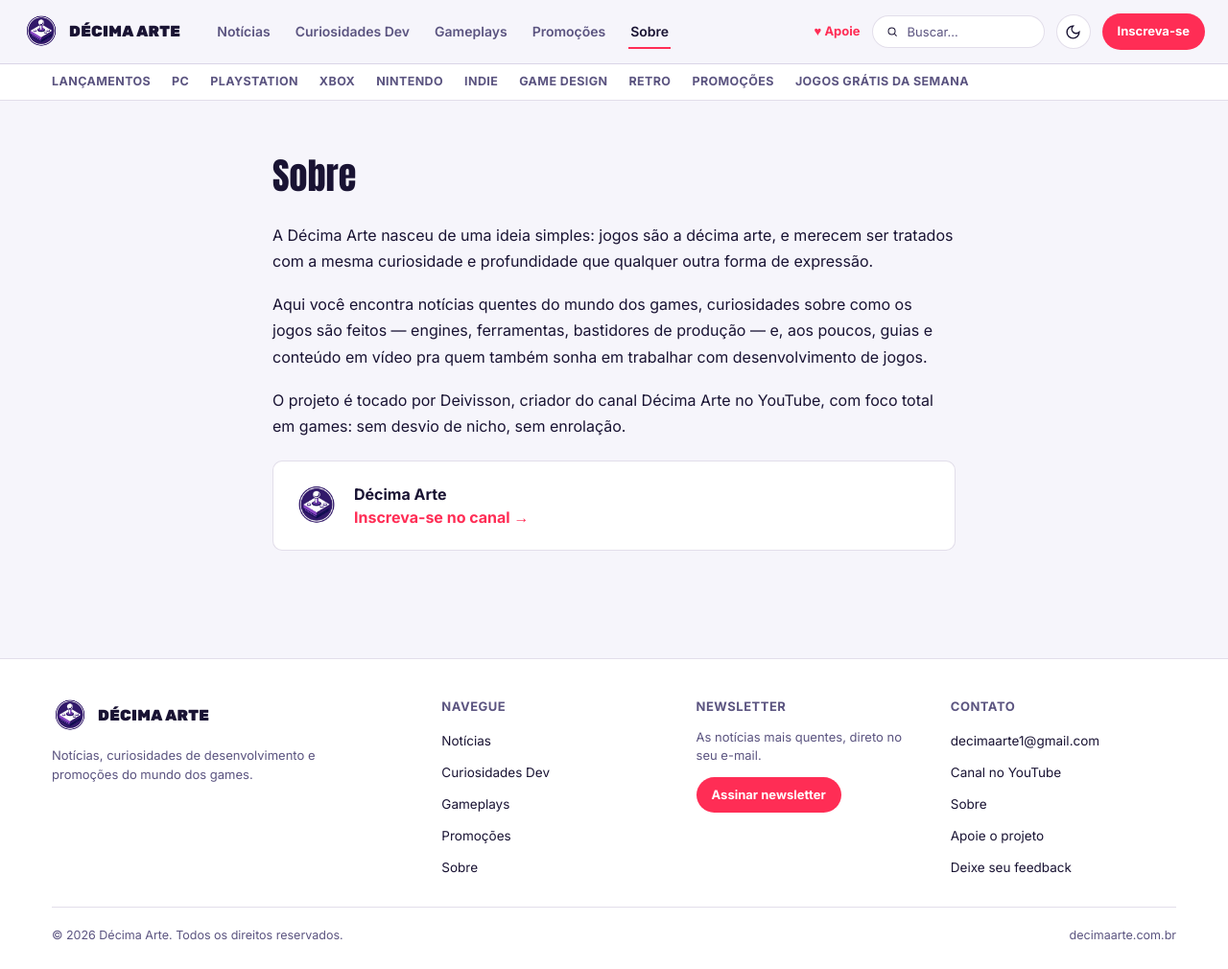
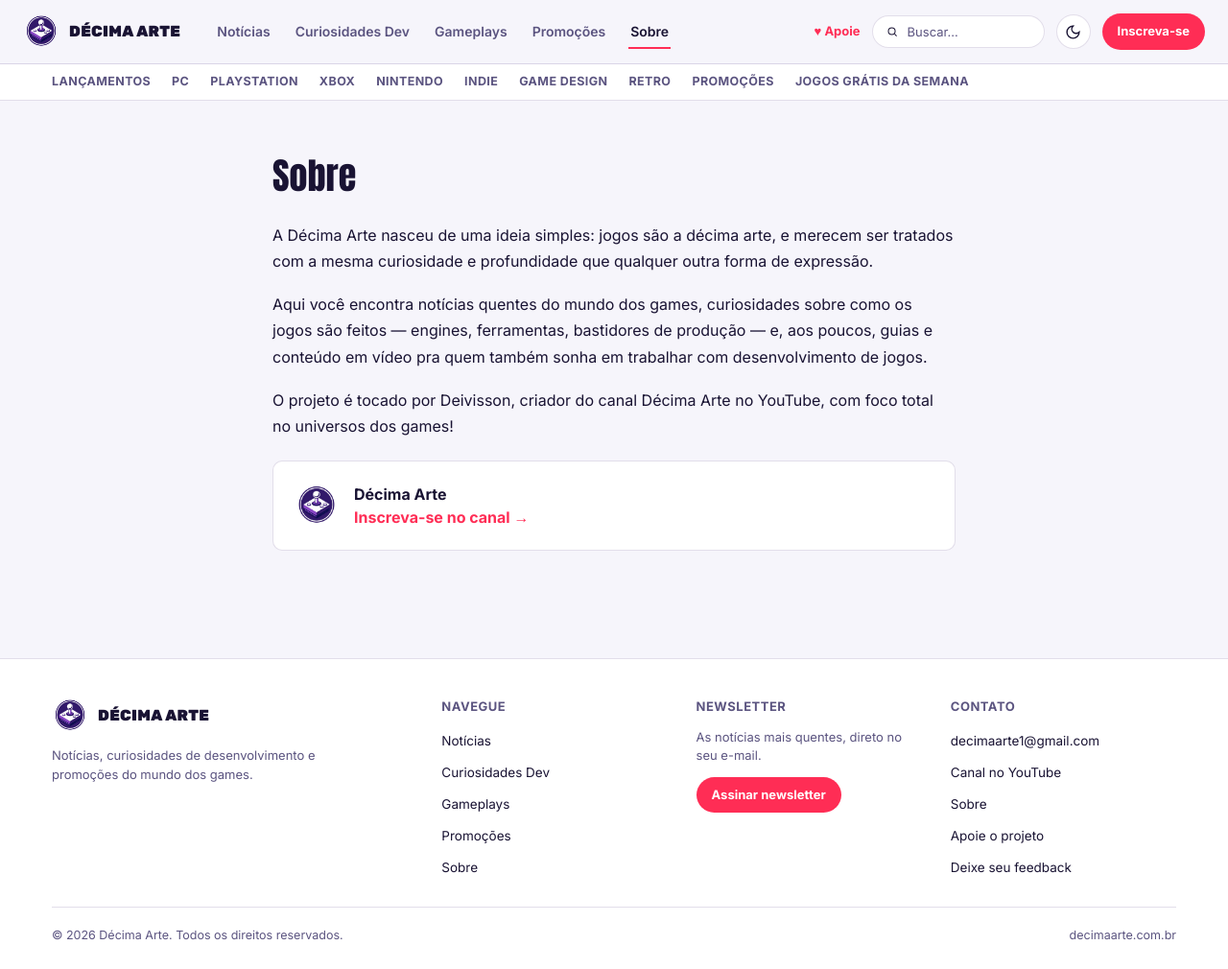
Before and after one commit to decimaarte/decimaarte, a Jekyll site: the page built from sobre.html, in a window 1280 px wide and 1010 px high. Shown: the whole window at 96% size. Built offline with Jekyll 4.4.1, drawn with Linux system fonts in a browser that asks for light colours.

Commit message:
Update Página “sobre”

```diff
--- a/sobre.html
+++ b/sobre.html
@@ -1,6 +1,6 @@
 ---
+title: Sobre
 layout: page
-title: Sobre
 permalink: /sobre/
 ---
 
@@ -8,7 +8,7 @@
 
 <p>Aqui você encontra notícias quentes do mundo dos games, curiosidades sobre como os jogos são feitos — engines, ferramentas, bastidores de produção — e, aos poucos, guias e conteúdo em vídeo pra quem também sonha em trabalhar com desenvolvimento de jogos.</p>
 
-<p>O projeto é tocado por Deivisson, criador do canal Décima Arte no YouTube, com foco total em games: sem desvio de nicho, sem enrolação.</p>
+<p>O projeto é tocado por Deivisson, criador do canal Décima Arte no YouTube, com foco total no universos dos games!</p>
 
 <div class="contact-card">
   <div class="logo-badge" style="background:transparent; border:none;">
```
